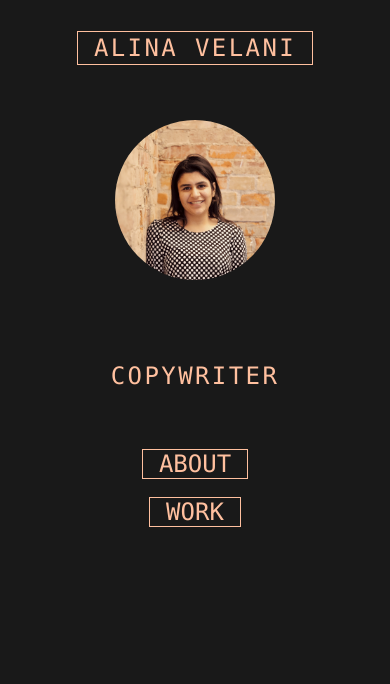
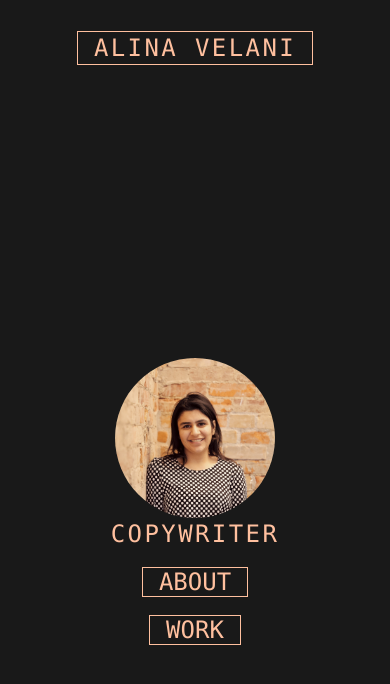
Before and after one commit to rutvij26/alina-portfolio, a Next.js app: page / in a window 390 px wide. Shown: the top 684 px of the page. Built offline with nearby package versions, Linux system fonts and the light colour scheme.

Commit message:
fix: large screen responsiveness

```diff
--- a/app/components/Hero.tsx
+++ b/app/components/Hero.tsx
@@ -4,23 +4,23 @@ import Link from 'next/link'
 
 const Hero = () => {
     return (
-        <div className='global-section flex-col items-center'>
-            <div className="p-10">
+        <div className='global-section flex-col justify-center items-center'>
+            <div className="xl:p-10">
                 <Image
                     src="/Headshot-square-cropped.JPG"
                     width={500}
                     height={500}
                     alt='Alina Photo'
                     className="rounded-full
-                    h-40 md:h-[20rem]
-                    w-40 md:w-[20rem]
-                    object-cover"
+                    h-40 md:h-[15rem]
+                    w-40 md:w-[15rem]
+                    object-scale-down"
                 />
             </div>
-            <div className="p-10">
+            <div className="xl:p-10">
                 <span className='global-font text-2xl md:text-3xl xl:text-4xl uppercase global-font text-text tracking-widest '>CopyWriter</span>
             </div>
-            <div className="flex flex-col justify-center items-center md:flex-row">
+            <div className="flex max-h-fit flex-col justify-center items-center md:flex-row">
                 <Link className='pt-4' href="#about">
                     <span className='custom-text'>About</span>
                 </Link>
--- a/app/components/Sidebar.tsx
+++ b/app/components/Sidebar.tsx
@@ -18,21 +18,21 @@ const SideItemClass = (exp: TDataKey, key: TDataKey) => `
 
 const Sidebar = ({ data, setExp, exp }: SideBarProps) => {
     return (
-        <div className="flex flex-[0.20] lg:flex-[0.20] flex-col  border-r-2 border-text">
+        <div className="flex flex-[0.20] lg:flex-[0.20] flex-col overflow-scroll  border-r-2 border-text">
             {/* Item */}
             {
                 Object.entries(data).map(([key, experience]) => (
                     <div key={experience.name} className={SideItemClass(exp, key)}>
                         <div
                             onClick={() => setExp(key)}
-                            className="flex flex-1  items-center justify-center">
-                            <div className="flex p-2">
+                            className="flex flex-1 items-center justify-center">
+                            <div className="flex">
                                 <Image
                                     src={experience.photo_url}
                                     width={80}
                                     height={80}
                                     alt='Alina Photo'
-                                    className="rounded-full object-cover h-10 w-10 md:h-20 md:w-20"
+                                    className="rounded-full object-cover h-10 w-10 lg:h-20 lg:w-20"
                                 />
                             </div>
                             {/* <div className="flex p-2">
--- a/app/components/Work.tsx
+++ b/app/components/Work.tsx
@@ -38,7 +38,7 @@ const Work = () => {
     }, [exp])
 
     return (
-        <div className='global-section mt-0 md:mt-8 flex-col items-center justify-center'>
+        <div className='global-section mt-0 md:mt-8 flex-col h-screen items-center justify-center'>
             <TabBar activePane={activePane} setActivePane={setActivePane} />
             {/* Canvas */}
             <div className="flex h-[65vh] md:h-[70vh] w-[100vw] md:w-[80vw] border-2 border-text">
--- a/app/page.tsx
+++ b/app/page.tsx
@@ -10,13 +10,13 @@ export default function Home() {
         <NavBar />
       </div>
       <main className="flex scrollbar-hide h-screen flex-col items-center justify-between snap-y snap-mandatory overflow-y-scroll overflow-x-hidden">
-        <section id="Hero" className="flex flex-1 min-h-screen snap-start scrollbar-hide">
+        <section id="Hero" className="flex flex-1 min-h-fit snap-start scrollbar-hide">
           <Hero />
         </section>
-        <section id="about" className="flex flex-1 min-h-screen snap-center scrollbar-hide">
+        <section id="about" className="flex flex-1 min-h-fit snap-center scrollbar-hide">
           <About />
         </section>
-        <section id="work" className="flex flex-1 min-h-screen snap-end scrollbar-hide">
+        <section id="work" className="flex flex-1 min-h-fit snap-end scrollbar-hide">
           <Work />
         </section>
       </main>
```
